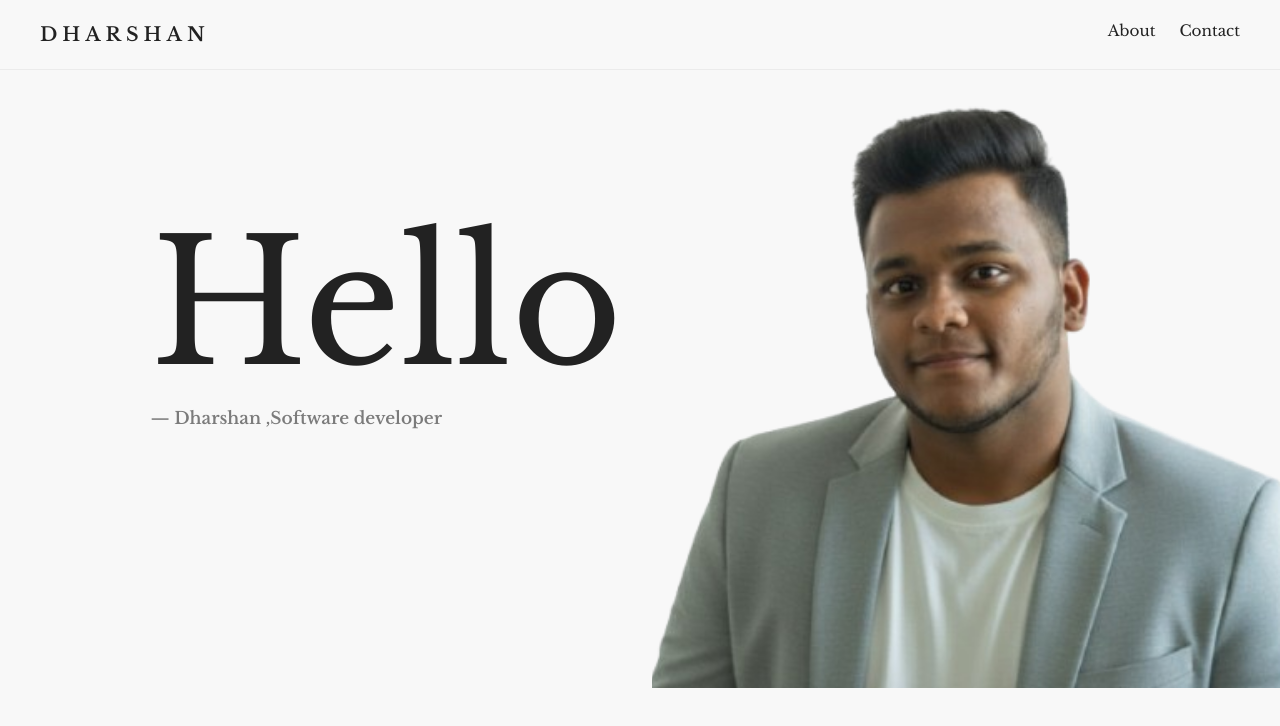
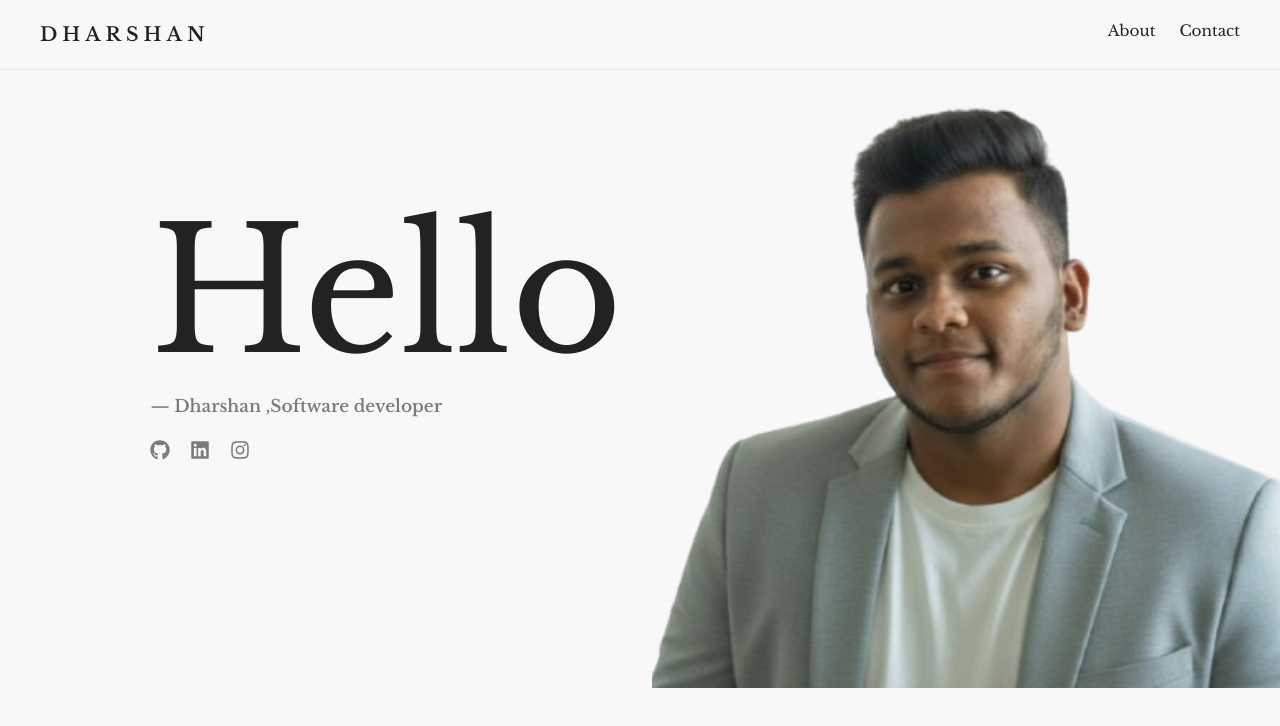
Before and after one commit to Dharshankuma/Portfolio, a React (Vite) app in the folder myPortfolio/: page / in a window 1280 px wide. Shown: the top 726 px of the page. Built offline with nearby package versions, Linux system fonts and the light colour scheme.

Commit message:
commit changes

```diff
--- a/myPortfolio/src/Components/Contact/ContactSection.jsx
+++ b/myPortfolio/src/Components/Contact/ContactSection.jsx
@@ -122,13 +122,25 @@ const ContactSection = () => {
               </div>
 
               <div className="social-links">
-                <a href="#" className="social-link">
+                <a
+                  href="https://github.com/Dharshankuma"
+                  className="social-link"
+                  target="_blank"
+                >
                   <FaGithub size={20} />
                 </a>
-                <a href="#" className="social-link">
+                <a
+                  href="https://www.linkedin.com/in/dharshan-muthukumar-24656a1ba/"
+                  className="social-link"
+                  target="_blank"
+                >
                   <FaLinkedin size={20} />
                 </a>
-                <a href="#" className="social-link">
+                <a
+                  href="https://www.instagram.com/__dharshan_muthukumar__/"
+                  className="social-link"
+                  target="_blank"
+                >
                   <FaInstagram size={20} />
                 </a>
               </div>
--- a/myPortfolio/src/Components/Hero/Hero.css
+++ b/myPortfolio/src/Components/Hero/Hero.css
@@ -25,6 +25,21 @@
   width: 700px;
   height: 628px;
   object-fit: cover;
+}
+
+.social_links {
+  display: flex;
+  gap: 20px;
+}
+
+.social_link {
+  color: #7b7b7b;
+  text-decoration: none;
+  transition: color 0.2s;
+}
+
+.social_link:hover {
+  color: var(--primary-text);
 }
 
 @media (max-width: 768px) {
--- a/myPortfolio/src/Components/Hero/Hero.jsx
+++ b/myPortfolio/src/Components/Hero/Hero.jsx
@@ -3,6 +3,7 @@ import heroImage from "../../../public/images/Dharshan.png";
 import { motion } from "framer-motion";
 import PageWrapper from "../../Animations/PageWrapper";
 import SectionWrapper from "../../Animations/SectionWrapper";
+import { FaGithub, FaLinkedin, FaInstagram } from "react-icons/fa";
 
 const Hero = () => {
   return (
@@ -19,6 +20,29 @@ const Hero = () => {
             <div className="col-lg-6 col-md-6 hero_text order-2 order-md-1">
               <p className="hero_intro">Hello</p>
               <p className="hero_subline">— Dharshan ,Software developer</p>
+              <div className="social_links">
+                <a
+                  href="https://github.com/Dharshankuma"
+                  className="social_link"
+                  target="_blank"
+                >
+                  <FaGithub size={20} />
+                </a>
+                <a
+                  href="https://www.linkedin.com/in/dharshan-muthukumar-24656a1ba/"
+                  className="social_link"
+                  target="_blank"
+                >
+                  <FaLinkedin size={20} />
+                </a>
+                <a
+                  href="https://www.instagram.com/__dharshan_muthukumar__/"
+                  className="social_link"
+                  target="_blank"
+                >
+                  <FaInstagram size={20} />
+                </a>
+              </div>
             </div>
           </div>
         </div>
```
